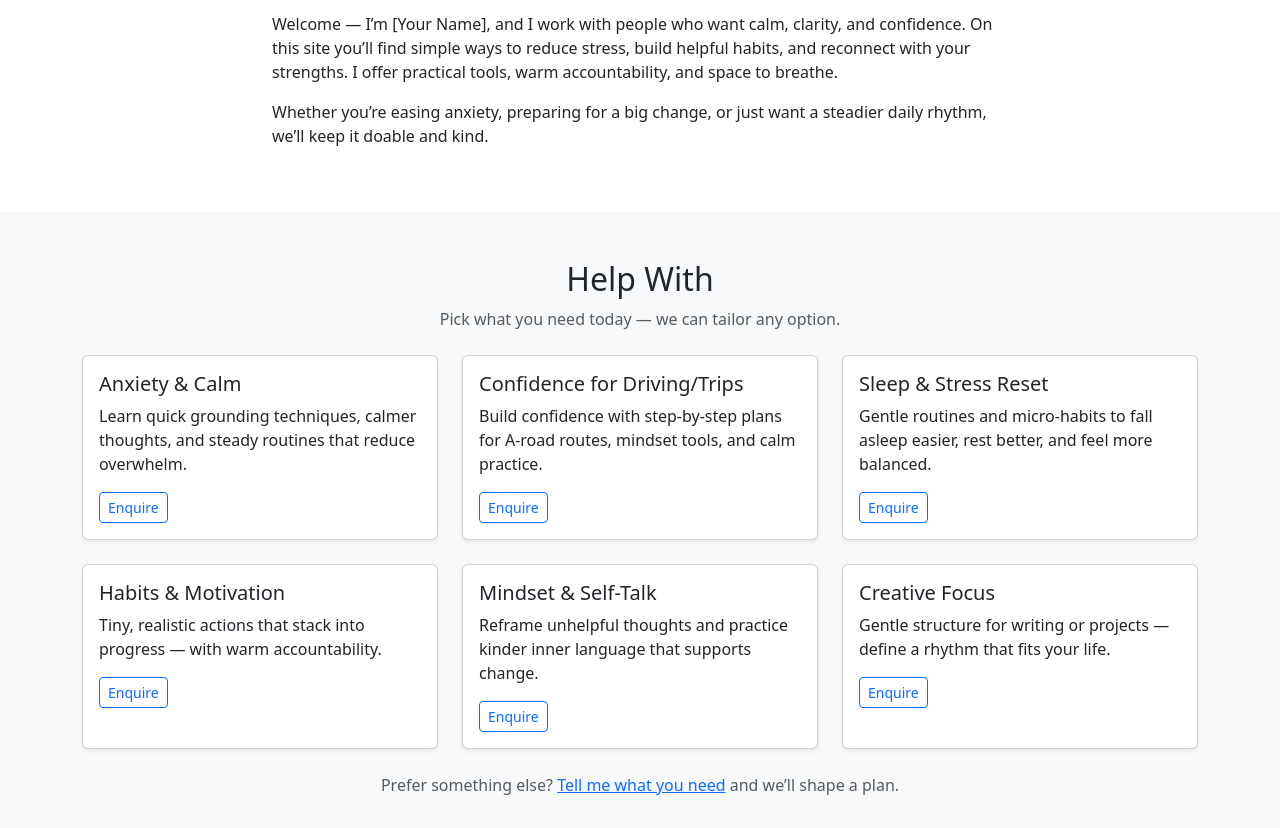
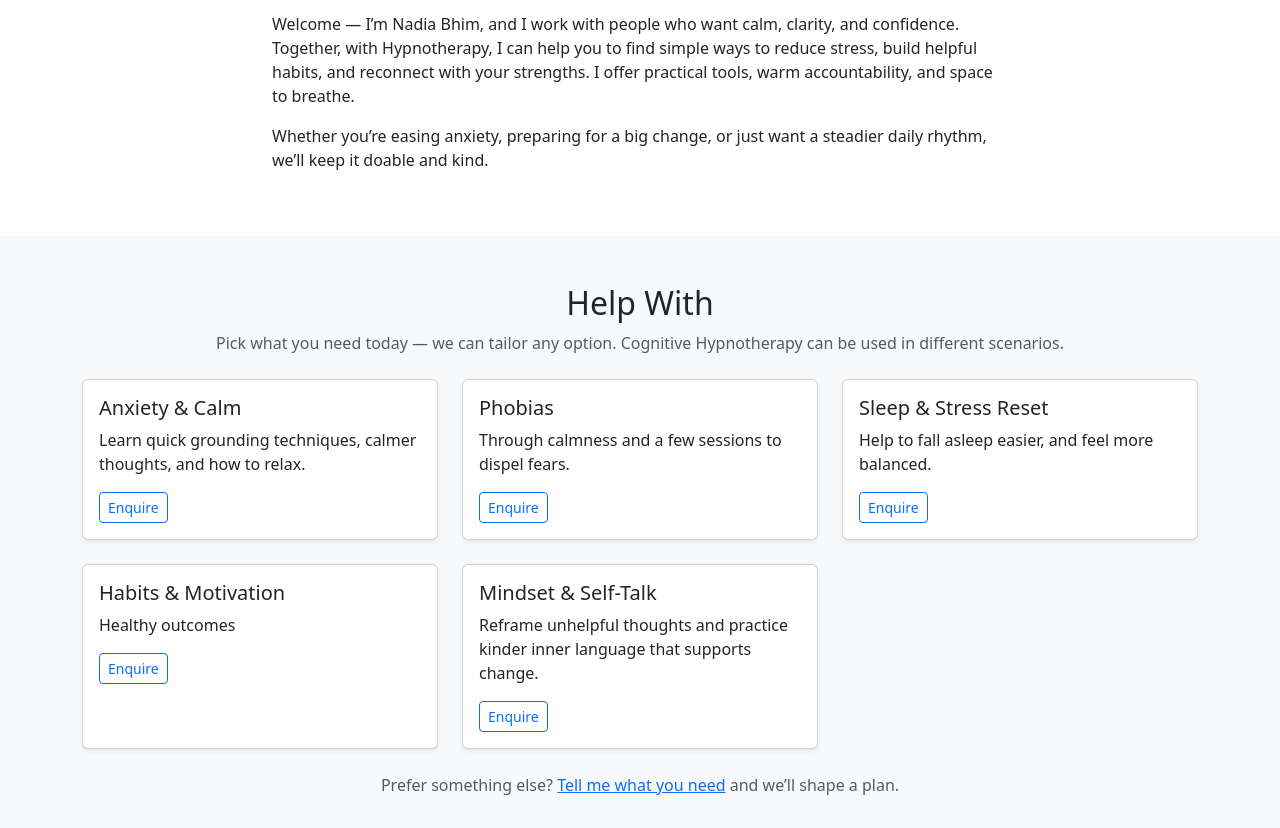
Before and after one commit to TigerLily77/positive-possibilities, a plain HTML site: page index.html in a window 1280 px wide. Shown: the part 524-1352 px from the top of the page. Drawn offline with nearby package versions, Linux system fonts and the light colour scheme.

Commit message:
Add About page; update Index

```diff
--- a/index.html
+++ b/index.html
@@ -51,8 +51,8 @@
       <div class="col-lg-8">
         <h2 class="text-center">About</h2>
         <p class="mt-3">
-          Welcome — I’m [Your Name], and I work with people who want calm, clarity, and confidence.
-          On this site you’ll find simple ways to reduce stress, build helpful habits, and reconnect
+          Welcome — I’m Nadia Bhim, and I work with people who want calm, clarity, and confidence.
+          Together, with Hypnotherapy, I can help you to find simple ways to reduce stress, build helpful habits, and reconnect
           with your strengths. I offer practical tools, warm accountability, and space to breathe.
         </p>
         <p>
@@ -67,14 +67,14 @@
   <section id="help" class="bg-light py-5">
     <div class="container">
       <h2 class="text-center">Help With</h2>
-      <p class="text-center text-muted mb-4">Pick what you need today — we can tailor any option.</p>
+      <p class="text-center text-muted mb-4">Pick what you need today — we can tailor any option. Cognitive Hypnotherapy can be used in different scenarios.</p>
       <div class="row g-4">
         <!-- Card 1 -->
         <div class="col-md-6 col-lg-4">
           <div class="card h-100 shadow-sm pp-card">
             <div class="card-body">
               <h5 class="card-title">Anxiety & Calm</h5>
-              <p class="card-text">Learn quick grounding techniques, calmer thoughts, and steady routines that reduce overwhelm.</p>
+              <p class="card-text">Learn quick grounding techniques, calmer thoughts, and how to relax.</p>
               <a href="#contact" class="btn btn-outline-primary btn-sm">Enquire</a>
             </div>
           </div>
@@ -83,8 +83,8 @@
         <div class="col-md-6 col-lg-4">
           <div class="card h-100 shadow-sm pp-card">
             <div class="card-body">
-              <h5 class="card-title">Confidence for Driving/Trips</h5>
-              <p class="card-text">Build confidence with step-by-step plans for A-road routes, mindset tools, and calm practice.</p>
+              <h5 class="card-title">Phobias</h5>
+              <p class="card-text">Through calmness and a few sessions to dispel fears.</p>
               <a href="#contact" class="btn btn-outline-primary btn-sm">Enquire</a>
             </div>
           </div>
@@ -94,7 +94,7 @@
           <div class="card h-100 shadow-sm pp-card">
             <div class="card-body">
               <h5 class="card-title">Sleep & Stress Reset</h5>
-              <p class="card-text">Gentle routines and micro-habits to fall asleep easier, rest better, and feel more balanced.</p>
+              <p class="card-text">Help to fall asleep easier, and feel more balanced.</p>
               <a href="#contact" class="btn btn-outline-primary btn-sm">Enquire</a>
             </div>
           </div>
@@ -104,7 +104,7 @@
           <div class="card h-100 shadow-sm pp-card">
             <div class="card-body">
               <h5 class="card-title">Habits & Motivation</h5>
-              <p class="card-text">Tiny, realistic actions that stack into progress — with warm accountability.</p>
+              <p class="card-text">Healthy outcomes</p>
               <a href="#contact" class="btn btn-outline-primary btn-sm">Enquire</a>
             </div>
           </div>
@@ -119,16 +119,7 @@
             </div>
           </div>
         </div>
-        <!-- Card 6 -->
-        <div class="col-md-6 col-lg-4">
-          <div class="card h-100 shadow-sm pp-card">
-            <div class="card-body">
-              <h5 class="card-title">Creative Focus</h5>
-              <p class="card-text">Gentle structure for writing or projects — define a rhythm that fits your life.</p>
-              <a href="#contact" class="btn btn-outline-primary btn-sm">Enquire</a>
-            </div>
-          </div>
-        </div>
+
       </div>
 
       <!-- Small note -->
@@ -143,7 +134,7 @@
     <div class="row justify-content-center">
       <div class="col-lg-8">
         <h2 class="text-center">Contact</h2>
-        <p class="text-center text-muted">Quickest way: email me and I’ll reply within a day.</p>
+        <p class="text-center text-muted">Quickest way: email me and I’ll reply as soon as I can</p>
 
         <!-- Simple contact block for GitHub Pages -->
         <div class="card shadow-sm">
```
Also changed, not shown: About.html (added).
